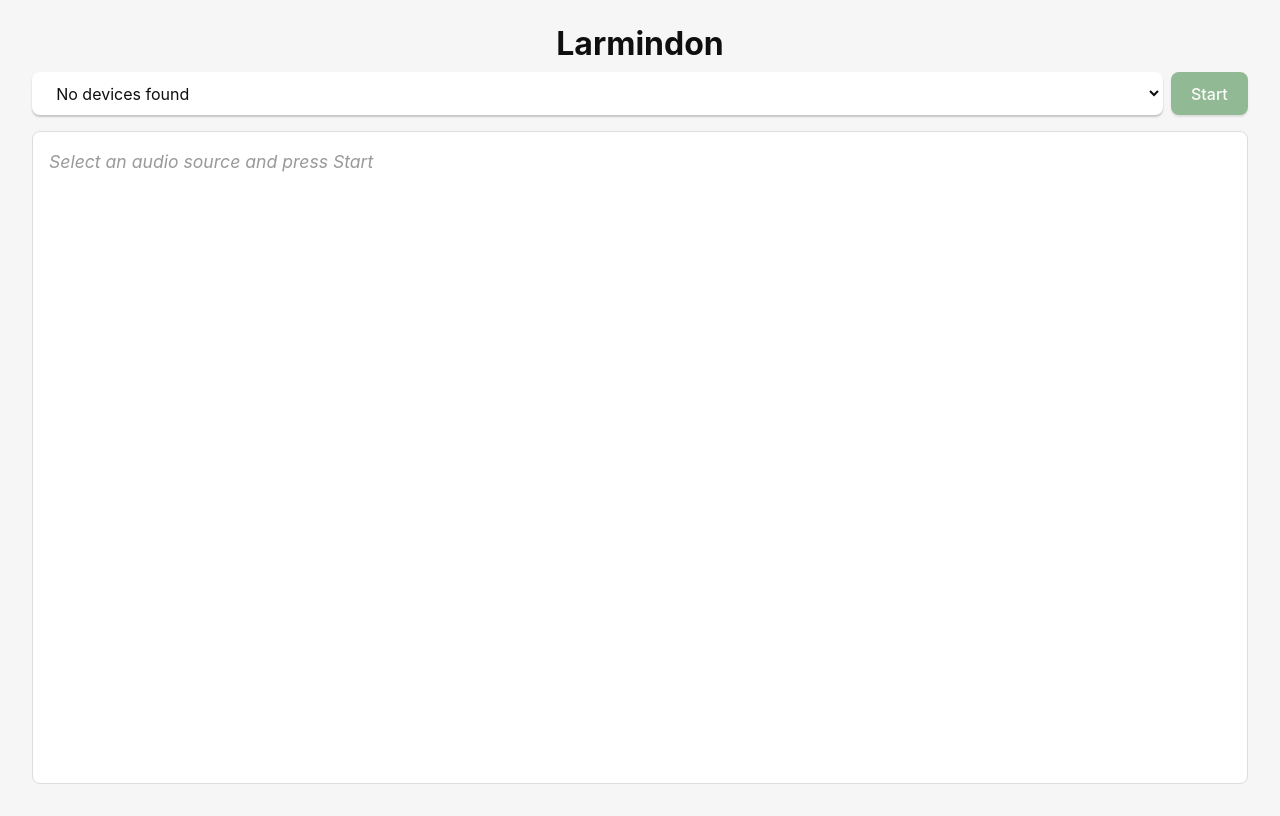
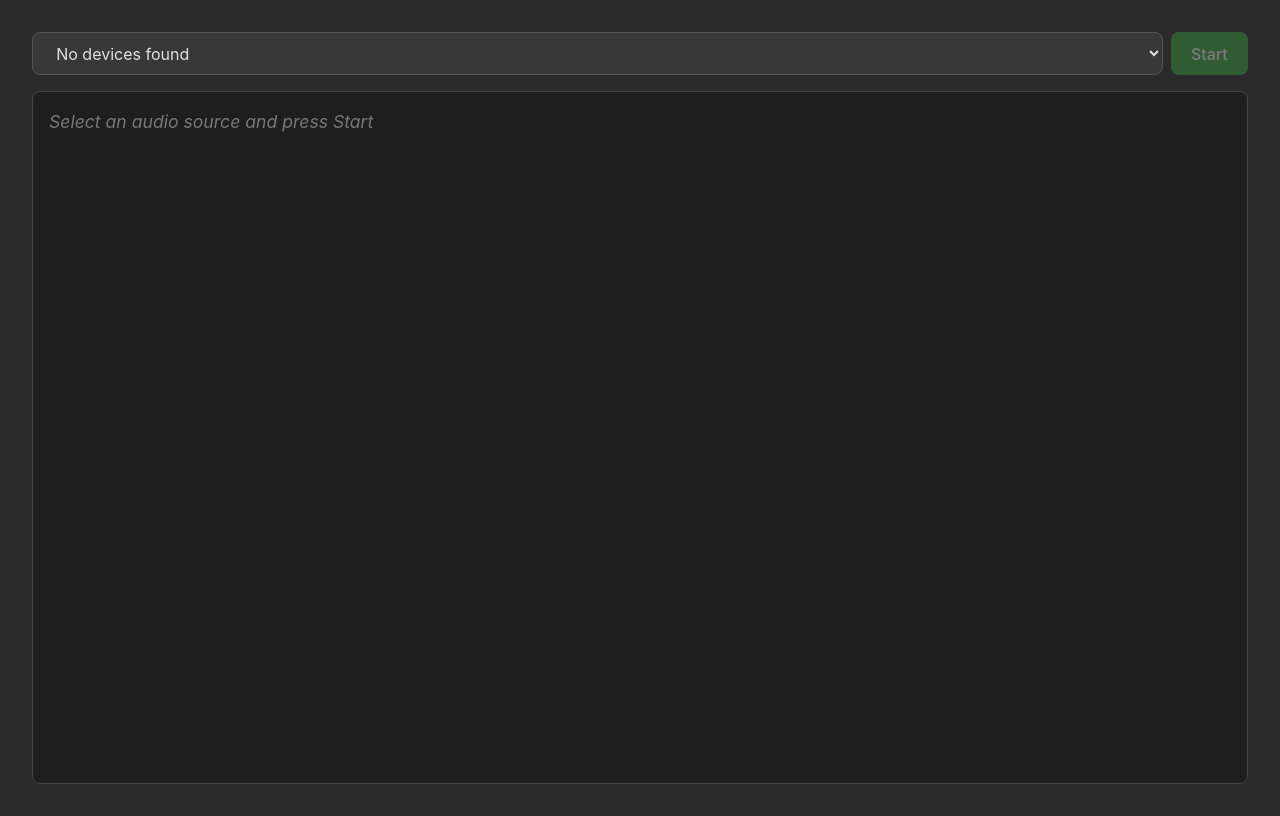
Before and after one commit to edmistond/larmindon, a React (Vite) app in the folder app/: page / in a window 1280 px wide. Built offline with nearby package versions, Linux system fonts and the light colour scheme.

Commit message:
minor appearance tweaks

```diff
--- a/app/src/App.css
+++ b/app/src/App.css
@@ -4,8 +4,8 @@
     line-height: 24px;
     font-weight: 400;
 
-  color: #0f0f0f;
-  background-color: #f6f6f6;
+    color: #e0e0e0;
+    background-color: #2a2a2a;
 
     font-synthesis: none;
     text-rendering: optimizeLegibility;
@@ -23,12 +23,6 @@
     box-sizing: border-box;
 }
 
-h1 {
-  text-align: center;
-  margin-top: 0;
-  margin-bottom: 1rem;
-}
-
 .controls {
     display: flex;
     gap: 0.5rem;
@@ -38,13 +32,12 @@ h1 {
 .controls select {
     flex: 1;
     border-radius: 8px;
-  border: 1px solid transparent;
+    border: 1px solid #555;
     padding: 0.6em 1.2em;
     font-size: 1em;
     font-family: inherit;
-  color: #0f0f0f;
-  background-color: #ffffff;
-  box-shadow: 0 2px 2px rgba(0, 0, 0, 0.2);
+    color: #e0e0e0;
+    background-color: #383838;
     outline: none;
 }
 
@@ -55,15 +48,14 @@ button {
     font-size: 1em;
     font-weight: 500;
     font-family: inherit;
+    color: #ccc;
     cursor: pointer;
-  box-shadow: 0 2px 2px rgba(0, 0, 0, 0.2);
     outline: none;
     transition: border-color 0.25s;
 }
 
 .start-btn {
-  color: #ffffff;
-  background-color: #2e7d32;
+    background-color: #388e3c;
 }
 
 .start-btn:hover {
@@ -76,8 +68,7 @@ button {
 }
 
 .stop-btn {
-  color: #ffffff;
-  background-color: #c62828;
+    background-color: #d32f2f;
 }
 
 .stop-btn:hover {
@@ -85,7 +76,7 @@ button {
 }
 
 .error {
-  color: #c62828;
+    color: #ef5350;
     margin: 0 0 0.5rem 0;
     font-size: 0.9em;
 }
@@ -93,7 +84,7 @@ button {
 .transcript {
     flex: 1;
     border-radius: 8px;
-  border: 1px solid #ddd;
+    border: 1px solid #444;
     padding: 1rem;
     overflow-y: auto;
     text-align: left;
@@ -101,43 +92,11 @@ button {
     word-wrap: break-word;
     font-size: 1.1em;
     line-height: 1.6;
-  background-color: #ffffff;
+    color: #f0f0f0;
+    background-color: #1e1e1e;
 }
 
 .placeholder {
-  color: #999;
+    color: #777;
     font-style: italic;
 }
-
-@media (prefers-color-scheme: dark) {
-  :root {
-    color: #f6f6f6;
-    background-color: #2f2f2f;
-  }
-
-  .controls select {
-    color: #ffffff;
-    background-color: #0f0f0f98;
-  }
-
-  button {
-    color: #ffffff;
-  }
-
-  .start-btn {
-    background-color: #388e3c;
-  }
-
-  .stop-btn {
-    background-color: #d32f2f;
-  }
-
-  .transcript {
-    background-color: #1a1a1a;
-    border-color: #444;
-  }
-
-  .placeholder {
-    color: #666;
-  }
-}
--- a/app/src/App.tsx
+++ b/app/src/App.tsx
@@ -75,8 +75,6 @@ function App() {
 
   return (
     <main className="container">
-      <h1>Larmindon</h1>
-
       <div className="controls">
         <select
           value={selectedDevice}
```
Also changed, not shown: 1 other file (tests, documents, lock files or other folders). Lines whose indentation alone changed are shown as unchanged.
